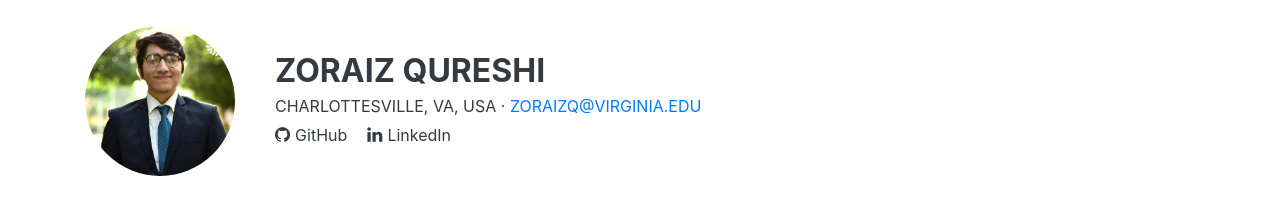
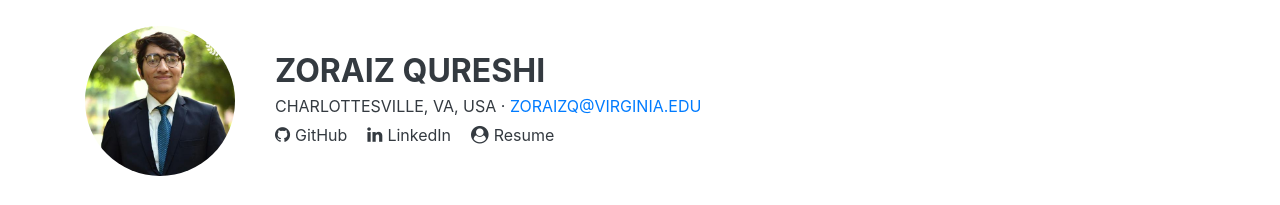
Before and after one commit to ZoraizQ/zoraizq.github.io, a React (Create React App) app: page / in a window 1280 px wide. Shown: the top 205 px of the page. Built offline with nearby package versions, Linux system fonts and the light colour scheme.

Commit message:
resume add

```diff
--- a/src/App.js
+++ b/src/App.js
@@ -25,6 +25,7 @@ function App() {
                 </div>
                 <a class="social" type="button" href={data.github}><i class="fa fa-github"></i>GitHub</a>
                 <a class="social" type="button" href={data.linkedin}><i class="fa fa-linkedin"></i>LinkedIn</a>
+                <a class="social" type="button" href={data.resume}><i class="fa fa-user-circle"></i>Resume</a>
               </div>
             </div>
           </div>
--- a/src/data.json
+++ b/src/data.json
@@ -1,10 +1,11 @@
 {
   "name": "Zoraiz Qureshi",
   "title": "Charlottesville, VA, USA",
-  "loc": "Charlottesville, VA, United States",
+  "location": "Charlottesville, VA, 22903, United States",
   "email": "zoraizq@virginia.edu",
   "linkedin": "https://www.linkedin.com/in/zoraiz-qureshi/",
   "github": "https://github.com/ZoraizQ",
+  "resume": "zoraizq.github.io/resume.pdf",
   "education": [
     {
       "role": "MS Computer Science",
```
Also changed, not shown: 1 other file (tests, documents, lock files or other folders).
